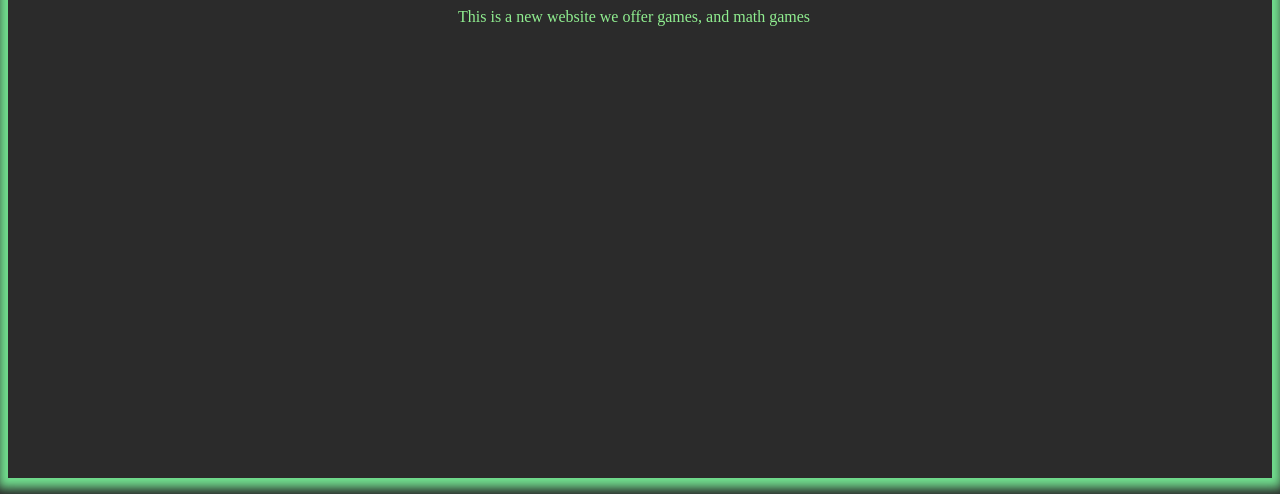
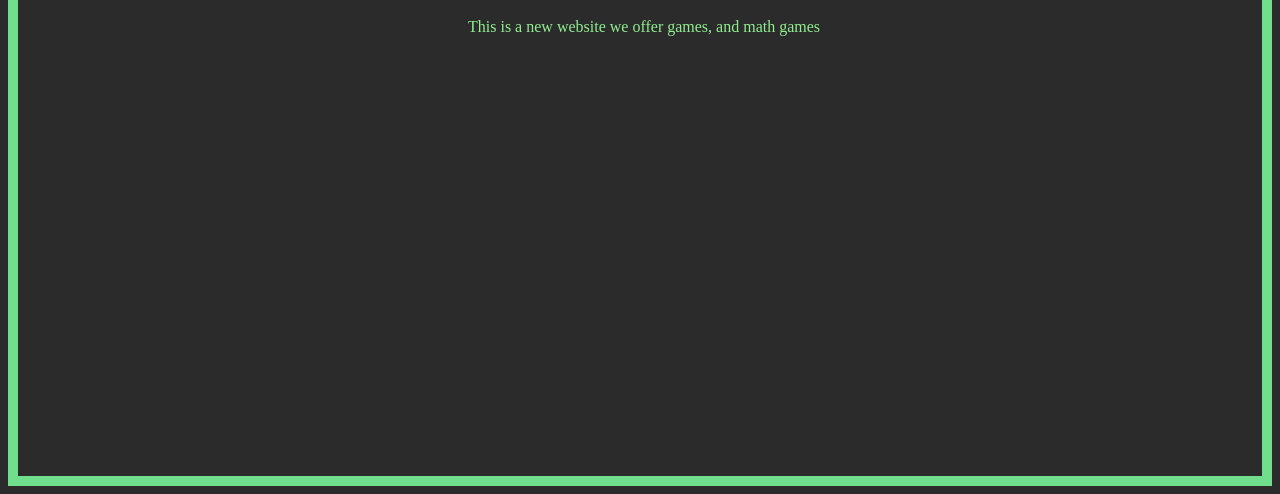
Before and after one commit to Duckie5657/games, a plain HTML site: page index.html in a window 1280 px wide. Shown: the part 306-800 px from the top of the page. Drawn offline with Linux system fonts and the light colour scheme.

Commit message:
Update style.css

```diff
--- a/style.css
+++ b/style.css
@@ -1,5 +1,5 @@
 body {
-    box-shadow: 0 0 10px 10px #71de8e;
+    border: 10px solid #71de8e;
 }
 <style>
 #GameIcon {
```
